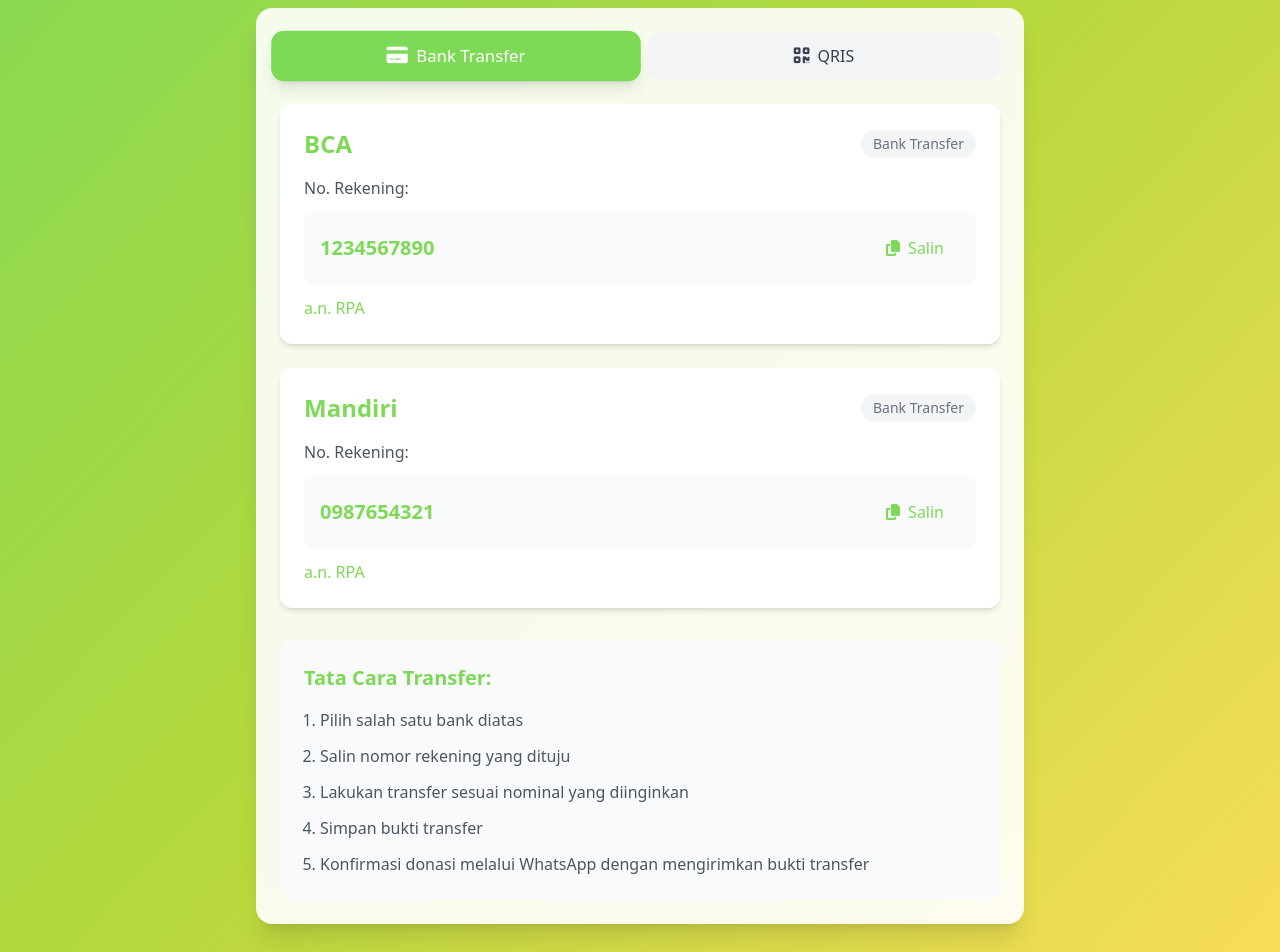
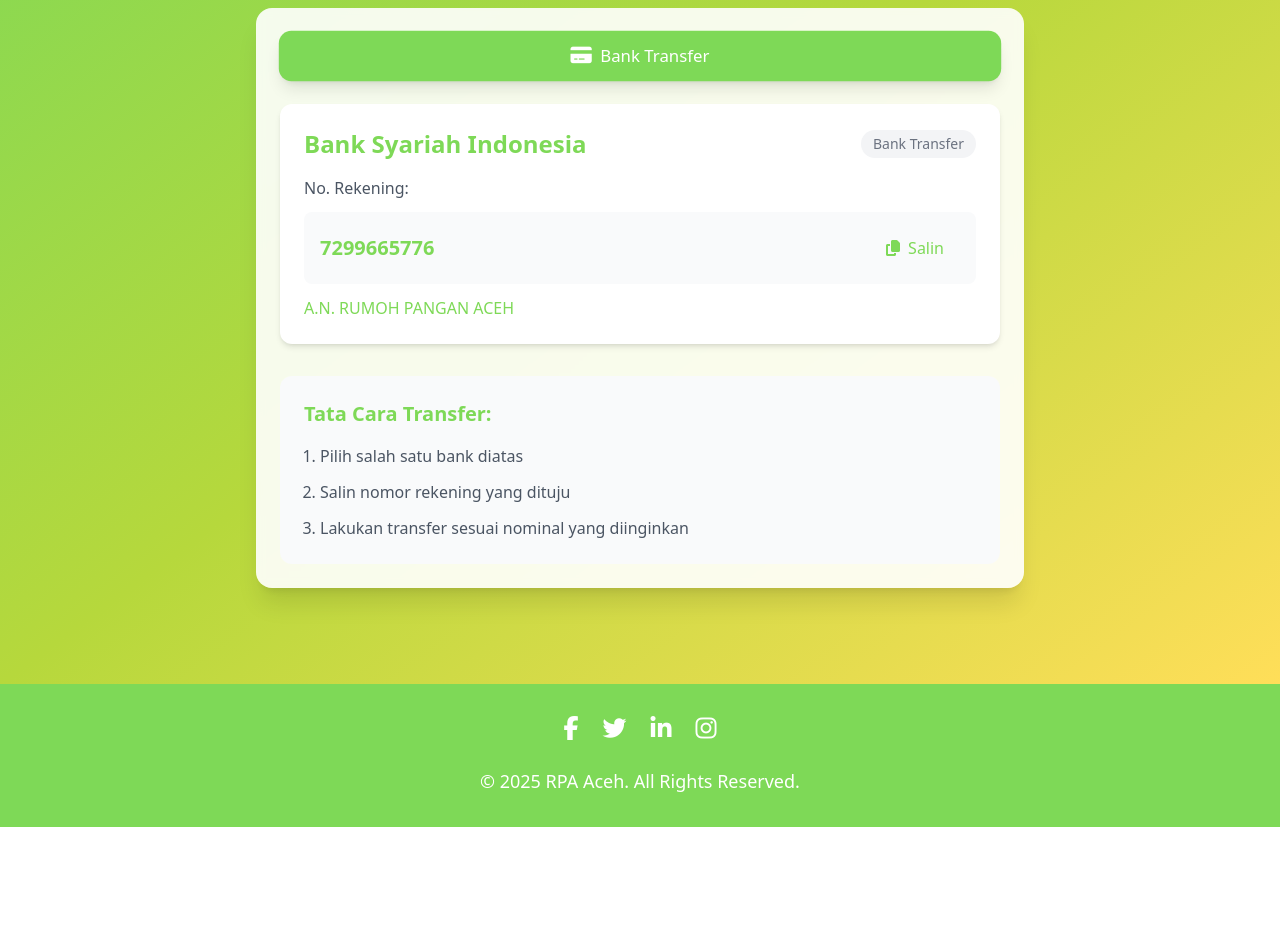
Before and after one commit to aslamabdika18/RpaFrontend, a Vue app: page /donate in a window 1280 px wide. Shown: the part 260-1212 px from the top of the page. After the commit the page ends 1087 px from the top, so only its background shows below. Built offline with nearby package versions, Linux system fonts and the light colour scheme.

Commit message:
fix donate

```diff
--- a/src/views/DonateView.vue
+++ b/src/views/DonateView.vue
@@ -13,7 +13,7 @@
         <!-- Main Content -->
         <div class="bg-white/90 backdrop-blur-sm rounded-2xl shadow-xl mb-8 p-6">
           <!-- Payment Method Tabs -->
-          <div class="grid grid-cols-2 gap-4 mb-6">
+          <div class="grid grid-cols-1 gap-4 mb-6 mx-4">
             <button
               @click="activeMethod = 'transfer'"
               :class="[
@@ -26,7 +26,7 @@
               <i class="fas fa-credit-card text-lg"></i>
               Bank Transfer
             </button>
-            <button
+            <!-- <button
               @click="activeMethod = 'qr'"
               :class="[
                 'flex items-center justify-center gap-2 py-3 px-6 rounded-xl transition-all duration-300',
@@ -37,7 +37,7 @@
             >
               <i class="fas fa-qrcode text-lg"></i>
               QRIS
-            </button>
+            </button> -->
           </div>
 
           <!-- Bank Transfer Section -->
@@ -67,13 +67,13 @@
                     <template v-else> <i class="fas fa-copy"></i> Salin </template>
                   </button>
                 </div>
-                <p class="text-primary font-medium">a.n. RPA</p>
+                <p class="text-primary font-medium uppercase">a.n. Rumoh Pangan Aceh</p>
               </div>
             </div>
           </div>
 
           <!-- QR Code Section -->
-          <div v-if="activeMethod === 'qr'" class="bg-white rounded-xl shadow-md p-8 text-center">
+          <!-- <div v-if="activeMethod === 'qr'" class="bg-white rounded-xl shadow-md p-8 text-center">
             <h3 class="text-2xl font-bold text-primary mb-6">QRIS</h3>
             <div class="flex justify-center mb-6">
               <div
@@ -86,7 +86,7 @@
               Scan QR code menggunakan aplikasi e-wallet atau m-banking Anda
             </p>
             <p class="text-primary font-medium">a.n. RPA</p>
-          </div>
+          </div> -->
 
           <!-- Instructions -->
           <div class="mt-8 p-6 bg-gray-50 rounded-xl">
@@ -102,14 +102,12 @@
                 <li>Scan QR Code menggunakan aplikasi pembayaran Anda</li>
               </template>
               <li>Lakukan transfer sesuai nominal yang diinginkan</li>
-              <li>Simpan bukti transfer</li>
-              <li>Konfirmasi donasi melalui WhatsApp dengan mengirimkan bukti transfer</li>
             </ol>
           </div>
         </div>
 
         <!-- WhatsApp Button -->
-        <div class="text-center">
+        <!-- <div class="text-center">
           <a
             href="https://wa.me/085277600700"
             target="_blank"
@@ -119,7 +117,7 @@
             <i class="fab fa-whatsapp text-xl"></i>
             Konfirmasi via WhatsApp
           </a>
-        </div>
+        </div> -->
       </div>
     </div>
   </div>
@@ -132,8 +130,7 @@ const activeMethod = ref('transfer')
 const copiedAccount = ref('')
 
 const banks = [
-  { name: 'BCA', account: '1234567890' },
-  { name: 'Mandiri', account: '0987654321' },
+  { name: 'Bank Syariah Indonesia', account: '7299665776' },
 ]
 
 const copyToClipboard = async (text) => {
```
